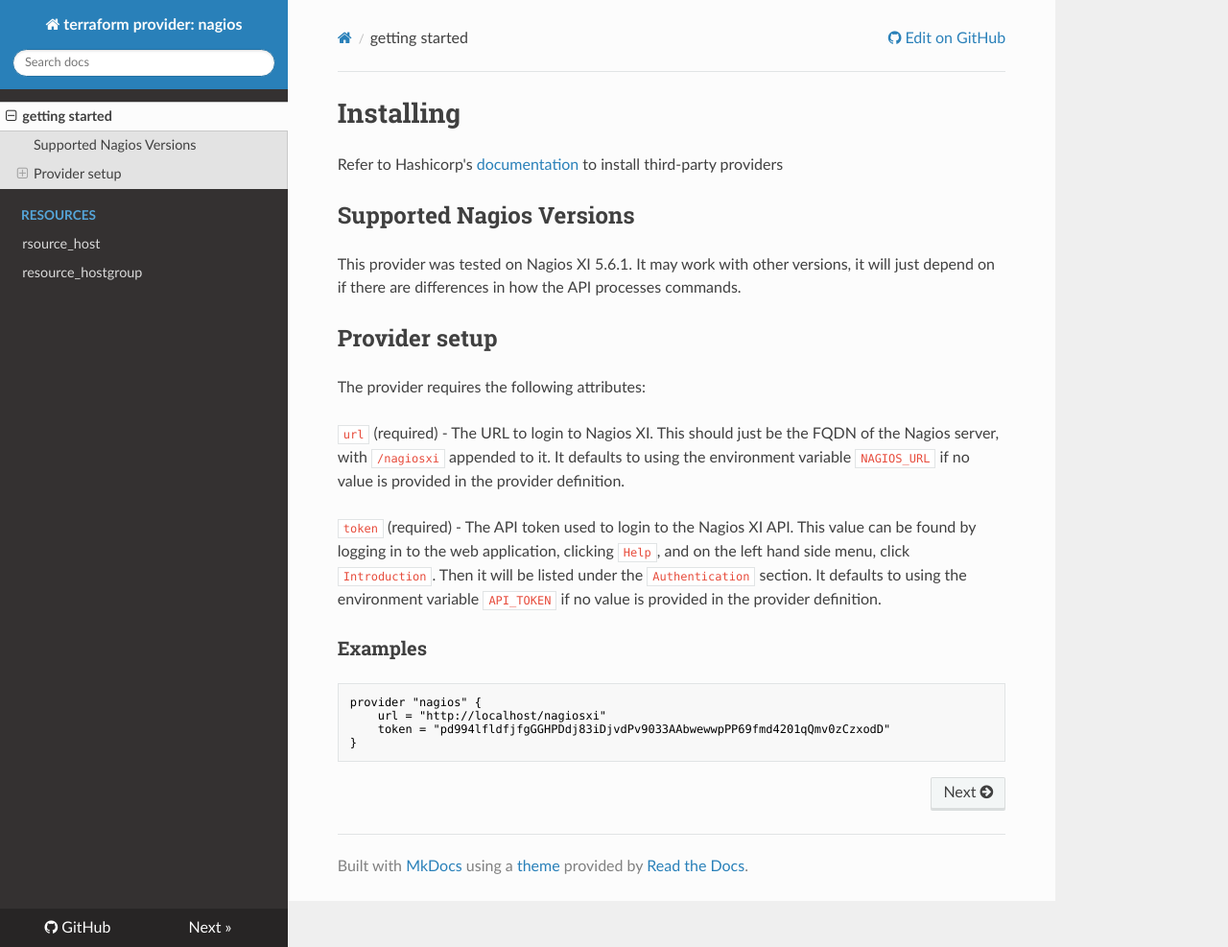
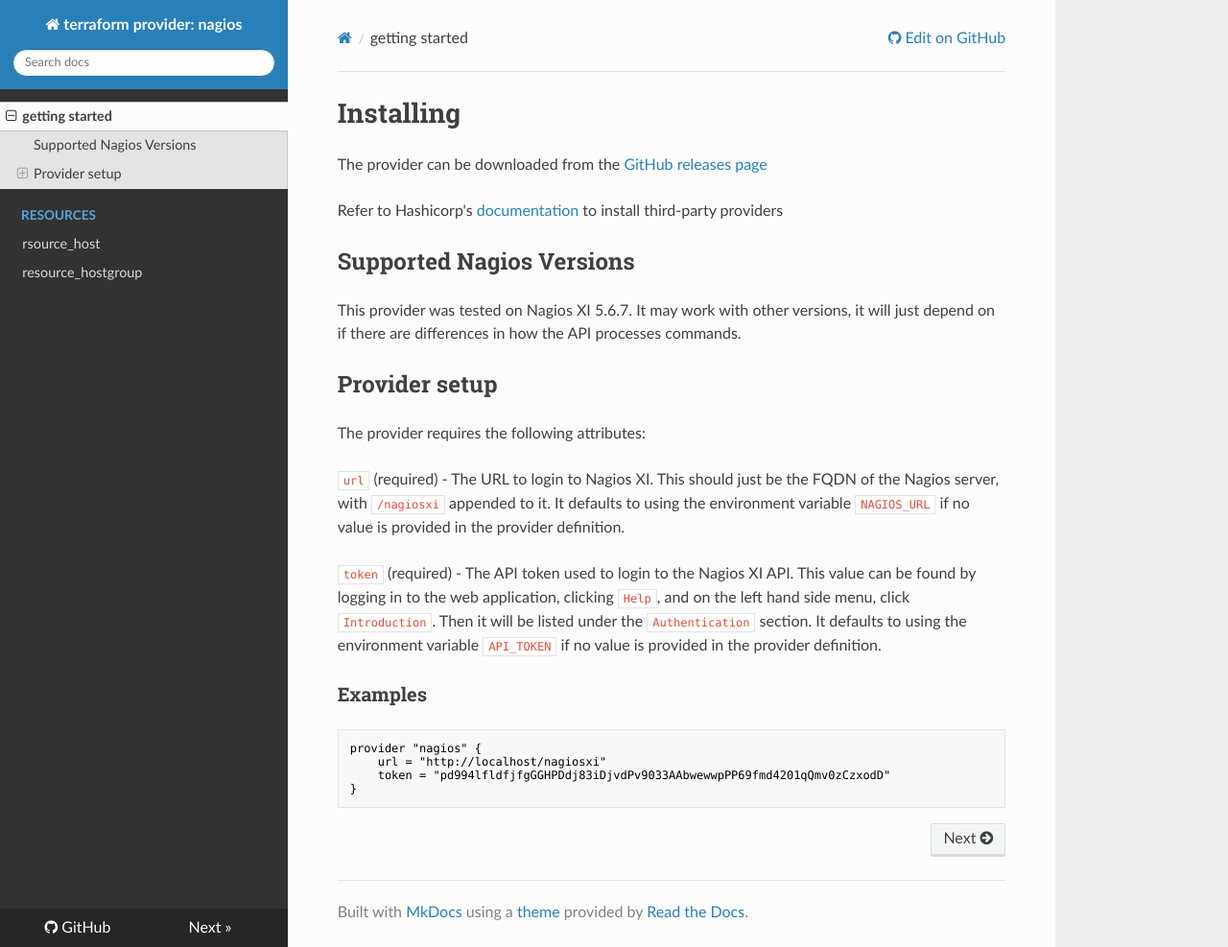
Before and after one commit to devopsdunkin/terraform-provider-nagios, an MkDocs documentation site: the page built from docs/index.md, in a window 1280 px wide and 987 px high. Shown: the whole window at 96% size. Built offline with MkDocs 1.6.1, drawn with Linux system fonts in a browser that asks for light colours; nearby versions of some CDN libraries.

Commit message:
updates installation section with link to GH releases

```diff
--- a/docs/index.md
+++ b/docs/index.md
@@ -1,10 +1,12 @@
 # Installing
+
+The provider can be downloaded from the [GitHub releases page](https://github.com/devopsdunkin/terraform-provider-nagios/releases)
 
 Refer to Hashicorp's [documentation](https://www.terraform.io/docs/configuration/providers.html#third-party-plugins) to install third-party providers
 
 ## Supported Nagios Versions
 
-This provider was tested on Nagios XI 5.6.1. It may work with other versions, it will just depend on if there are differences in how the API processes commands.
+This provider was tested on Nagios XI 5.6.7. It may work with other versions, it will just depend on if there are differences in how the API processes commands.
 
 ## Provider setup
 
```
